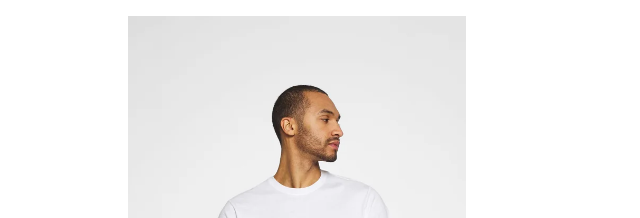
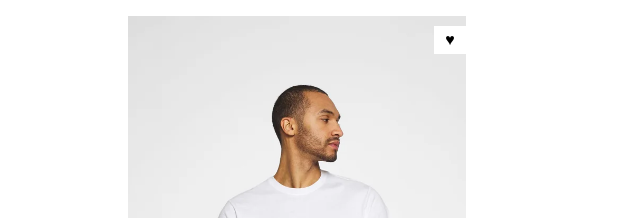
Before and after one commit to filauro1989/html-css-boolando, a plain HTML site: page index.html in a window 1280 px wide. Shown: the top 218 px of the page, 0-640 px from the left. Drawn offline with Linux system fonts and the light colour scheme.

Commit message:
inserimento heart

```diff
--- a/css/style.css
+++ b/css/style.css
@@ -29,6 +29,7 @@ box-sizing: border-box;
 .exposition-box {
     width: 33%;
     float: left;
+    position: relative;
 }
 .exposition-box-img {
     width: 100%;
@@ -52,3 +53,11 @@ box-sizing: border-box;
     color: black;
     font-weight: normal;
 }
+
+.heart{
+    position: absolute;
+    right: 0;
+    top: 0.6em;
+    padding: 0.3em 0.7em;
+    background-color: white;
+}
--- a/index.html
+++ b/index.html
@@ -17,6 +17,8 @@
         <!-- blocchi espositivi -->
         <div class="exposition-box">
             <img class="exposition-box-img" src="img/1.webp" alt="">
+            <div class="heart">&hearts;</div>
+
             <div class="info-container">
                 <p class="brand">Levi's</p>
                 <h4 class="model">RELAXED FIT TEE UNISEX</h4>
```
